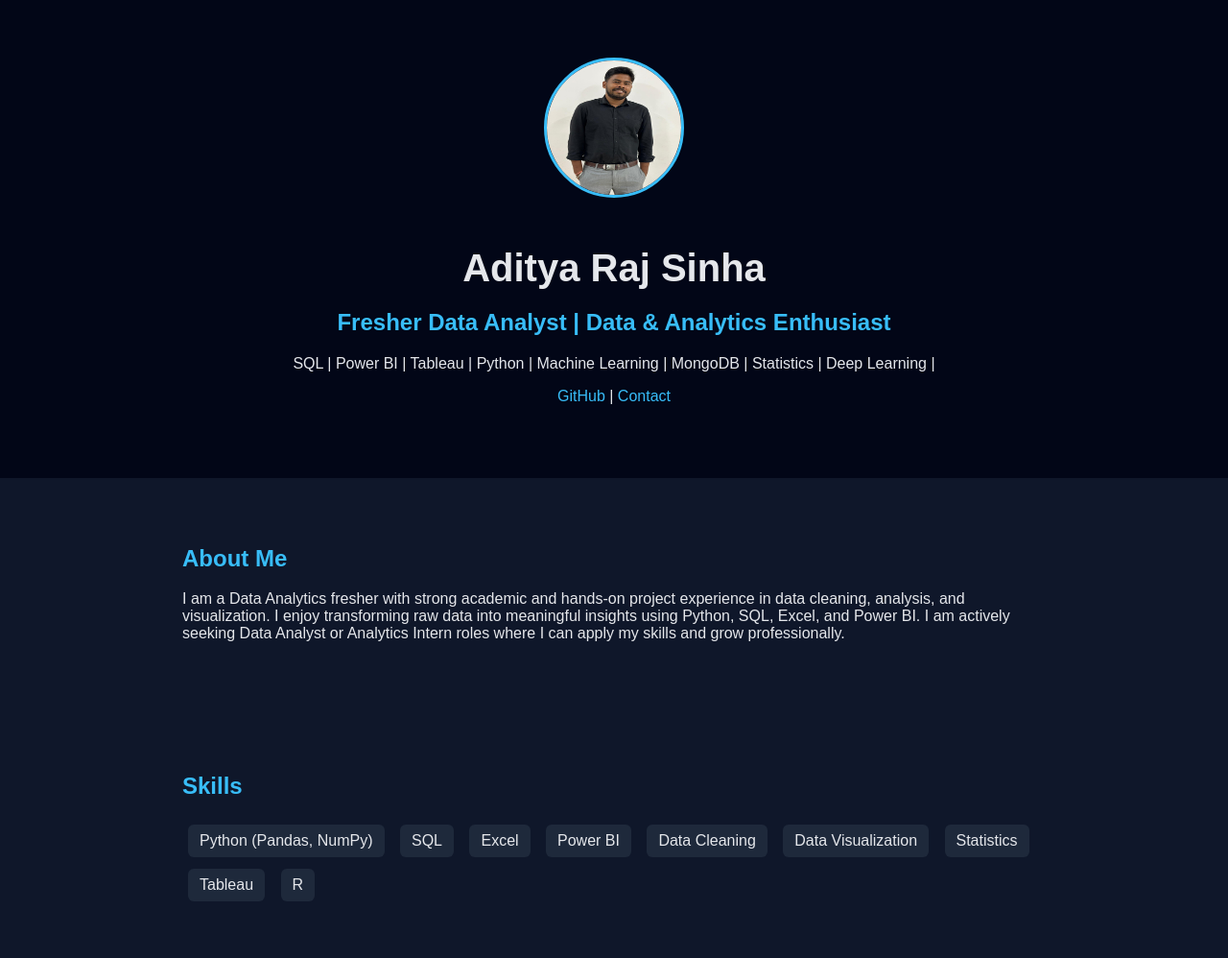
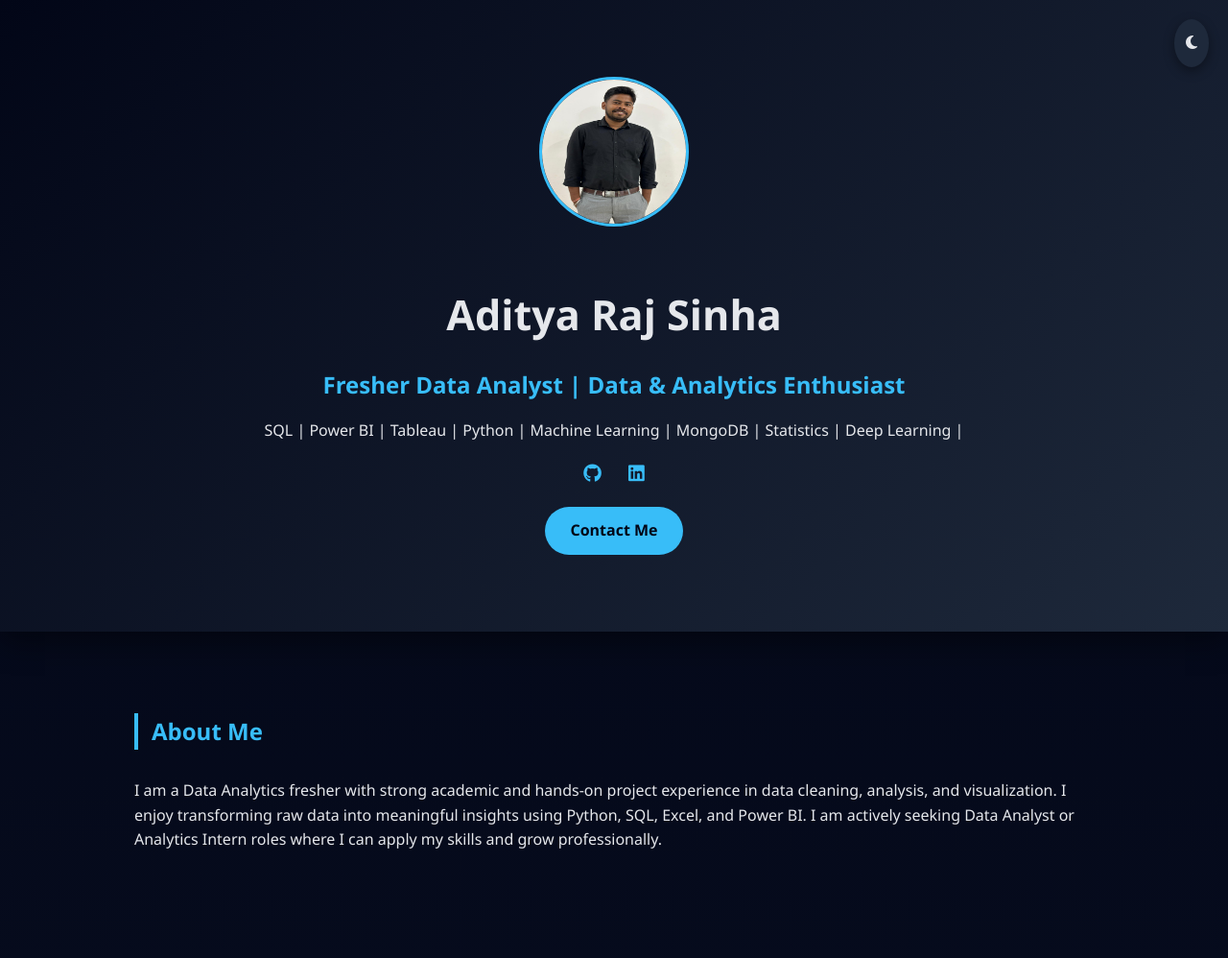
Before and after one commit to Aditya7032/Aditya7032.github.io, a plain HTML site: page index.html in a window 1280 px wide. Shown: the top 998 px of the page at 96% size. Drawn offline with Linux system fonts and the light colour scheme.

Commit message:
Update index.html

```diff
--- a/index.html
+++ b/index.html
@@ -4,28 +4,184 @@
   <meta charset="UTF-8" />
   <meta name="viewport" content="width=device-width, initial-scale=1.0" />
   <title>Aditya Raj Sinha | Data Analyst</title>
+
+  <!-- Icons -->
+  <link rel="stylesheet" href="https://cdnjs.cloudflare.com/ajax/libs/font-awesome/6.5.0/css/all.min.css" />
+
   <style>
-    body { font-family: Arial, sans-serif; margin: 0; background: #0f172a; color: #e5e7eb; }
-    header { padding: 60px 20px; text-align: center; background: #020617; }
-    h1 { font-size: 2.5rem; margin-bottom: 10px; }
-    h2 { color: #38bdf8; }
-    section { padding: 50px 20px; max-width: 900px; margin: auto; }
-    .skills span { display: inline-block; background: #1e293b; padding: 8px 12px; margin: 6px; border-radius: 6px; }
-    .project { background: #020617; padding: 20px; margin-bottom: 20px; border-radius: 10px; }
-    a { color: #38bdf8; text-decoration: none; }
-    footer { text-align: center; padding: 20px; background: #020617; }
+    :root {
+      --bg-main: #020617;
+      --bg-card: #0f172a;
+      --accent: #38bdf8;
+      --text-main: #e5e7eb;
+    }
+
+    body {
+      font-family: 'Segoe UI', Tahoma, Geneva, Verdana, sans-serif;
+      margin: 0;
+      background: linear-gradient(180deg, var(--bg-main), var(--bg-card));
+      color: var(--text-main);
+      line-height: 1.6;
+      scroll-behavior: smooth;
+    }
+
+    header {
+      padding: 80px 20px;
+      text-align: center;
+      background: linear-gradient(135deg, #020617, #1e293b);
+      box-shadow: 0 10px 30px rgba(0,0,0,0.45);
+    }
+
+    header img {
+      width: 150px;
+      height: 150px;
+      border-radius: 50%;
+      border: 3px solid var(--accent);
+      margin-bottom: 20px;
+      transition: transform 0.3s ease, box-shadow 0.3s ease;
+    }
+
+    header img:hover {
+      transform: scale(1.05);
+      box-shadow: 0 0 25px rgba(56,189,248,0.6);
+    }
+
+    h1 {
+      font-size: 2.7rem;
+      margin-bottom: 8px;
+    }
+
+    h2 {
+      color: var(--accent);
+      margin-bottom: 10px;
+    }
+
+    section {
+      padding: 65px 20px;
+      max-width: 1000px;
+      margin: auto;
+    }
+
+    section h2 {
+      border-left: 4px solid var(--accent);
+      padding-left: 14px;
+      margin-bottom: 30px;
+    }
+
+    .skills {
+      display: flex;
+      flex-wrap: wrap;
+    }
+
+    .skills span {
+      background: #1e293b;
+      padding: 10px 16px;
+      margin: 6px;
+      border-radius: 20px;
+      font-size: 0.9rem;
+      transition: all 0.3s ease;
+    }
+
+    .skills span:hover {
+      background: var(--accent);
+      color: #020617;
+      transform: translateY(-2px);
+    }
+
+    .project {
+      background: linear-gradient(145deg, #020617, #0f172a);
+      padding: 28px;
+      margin-bottom: 28px;
+      border-radius: 16px;
+      box-shadow: 0 8px 28px rgba(0,0,0,0.4);
+      transition: all 0.35s ease;
+    }
+
+    .project:hover {
+      transform: translateY(-6px);
+      box-shadow: 0 16px 40px rgba(0,0,0,0.6);
+    }
+
+    .project h3 {
+      margin-top: 0;
+      color: var(--accent);
+    }
+
+    a {
+      color: var(--accent);
+      text-decoration: none;
+      font-weight: 500;
+    }
+
+    a:hover {
+      text-decoration: underline;
+    }
+
+    .social-links a {
+      margin: 0 12px;
+      font-size: 1.2rem;
+    }
+
+    .resume-btn {
+      display: inline-block;
+      margin-top: 20px;
+      padding: 12px 26px;
+      border-radius: 30px;
+      background: var(--accent);
+      color: #020617;
+      font-weight: 600;
+      transition: all 0.3s ease;
+    }
+
+    .resume-btn:hover {
+      transform: translateY(-2px);
+      box-shadow: 0 6px 18px rgba(56,189,248,0.6);
+    }
+
+    footer {
+      text-align: center;
+      padding: 30px;
+      background: #020617;
+      color: #94a3b8;
+      font-size: 0.9rem;
+    }
+
+    .toggle {
+      position: fixed;
+      top: 20px;
+      right: 20px;
+      background: #1e293b;
+      border-radius: 50%;
+      padding: 12px;
+      cursor: pointer;
+      box-shadow: 0 4px 12px rgba(0,0,0,0.4);
+    }
+
+    @media (max-width: 768px) {
+      h1 { font-size: 2.2rem; }
+      section { padding: 45px 18px; }
+    }
   </style>
 </head>
 <body>
+
+  <!-- Dark/Light Toggle (visual only for now) -->
+  <div class="toggle" title="Theme Toggle">
+    <i class="fas fa-moon"></i>
+  </div>
+
   <header>
-    <img src="profile.jpg" alt="Aditya Raj Sinha" style="width:140px;height:140px;border-radius:50%;border:3px solid #38bdf8;margin-bottom:20px;" />
+    <img src="profile.jpg" alt="Aditya Raj Sinha" />
     <h1>Aditya Raj Sinha</h1>
     <h2>Fresher Data Analyst | Data & Analytics Enthusiast</h2>
     <p> SQL | Power BI | Tableau | Python | Machine Learning | MongoDB | Statistics | Deep Learning |</p>
-    <p>
-      <a href="https://github.com/Aditya7032" target="_blank">GitHub</a> |
-      <a href="#contact">Contact</a>
-    </p>
+
+    <div class="social-links">
+      <a href="https://github.com/Aditya7032" target="_blank"><i class="fab fa-github"></i></a>
+      <a href="https://www.linkedin.com/in/aditya-raj-sinha-0220a31b6" target="_blank"><i class="fab fa-linkedin"></i></a>
+    </div>
+
+    <a href="#contact" class="resume-btn">Contact Me</a>
   </header>
 
   <section>
@@ -110,12 +266,13 @@
   <section id="contact">
     <h2>Contact</h2>
     <p>Email: adityaharsh03@gmail.com</p>
-    <p>LinkedIn: <a href="https://www.linkedin.com/in/aditya-raj-sinha-0220a31b6">Aditya Raj Sinha</a></p>
+    <p>LinkedIn: <a href="https://www.linkedin.com/in/aditya-raj-sinha-0220a31b6" target="_blank">Aditya Raj Sinha</a></p>
     <p>GitHub: <a href="https://github.com/Aditya7032" target="_blank">Aditya7032</a></p>
   </section>
 
   <footer>
     <p>© 2025 Aditya Raj Sinha | Data Analyst Portfolio</p>
   </footer>
+
 </body>
 </html>
```
